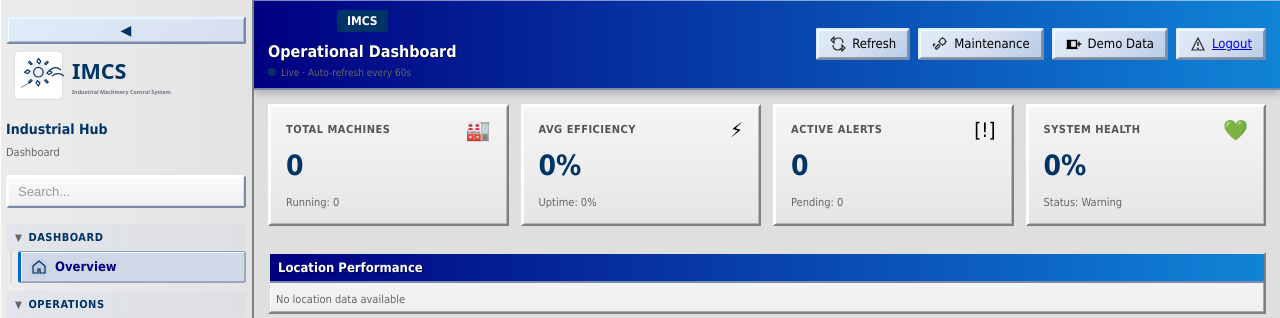
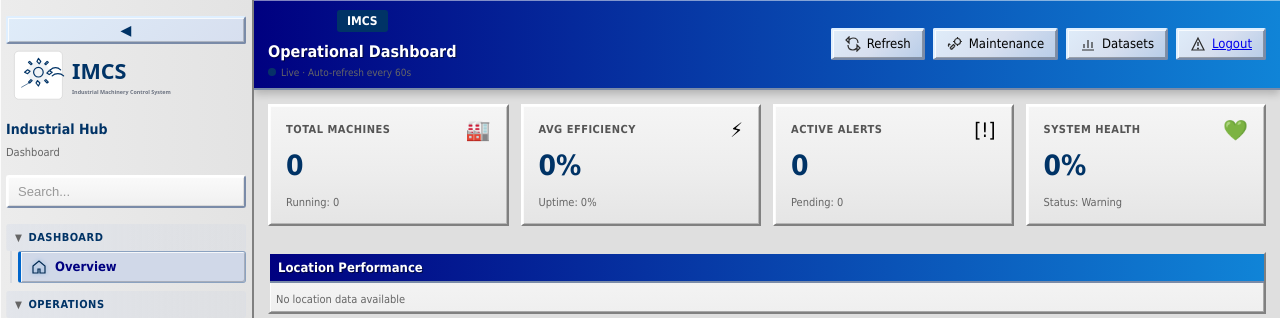
Before and after one commit to BhardvaShubham/priject-lj, a Flask app: page / in a window 1280 px wide. Shown: the top 318 px of the page. Run offline with Flask 3, Linux system fonts and the light colour scheme; the visitor is signed in with stand-in values (Sample User, id 1); data that the repository does not hold is empty.

Commit message:
update 11

```diff
--- a/templates/dashboard.html
+++ b/templates/dashboard.html
@@ -548,12 +548,12 @@
           <button class="btn" id="createMaintenanceBtn">
             <img src="/static/icons/wrench.svg" width="16" height="16" alt=""> Maintenance
           </button>
-          <button class="btn" id="demoDataBtn">
+          <!-- <button class="btn" id="demoDataBtn">
             <img src="/static/icons/add-machine.svg" width="16" height="16" alt=""> Demo Data
+          </button> -->
+          <button class="btn" id="datasetManagerBtn">
+            <img src="/static/icons/chart.svg" width="16" height="16" alt=""> Datasets
           </button>
-          <!-- <button class="btn" id="datasetManagerBtn">
-            <img src="/static/icons/chart.svg" width="16" height="16" alt=""> Datasets
-          </button> -->
           <a href="/logout" class="btn">
             <img src="/static/icons/alert.svg" width="16" height="16" alt=""> Logout
           </a>
```
Also changed, not shown: 1 other file.
